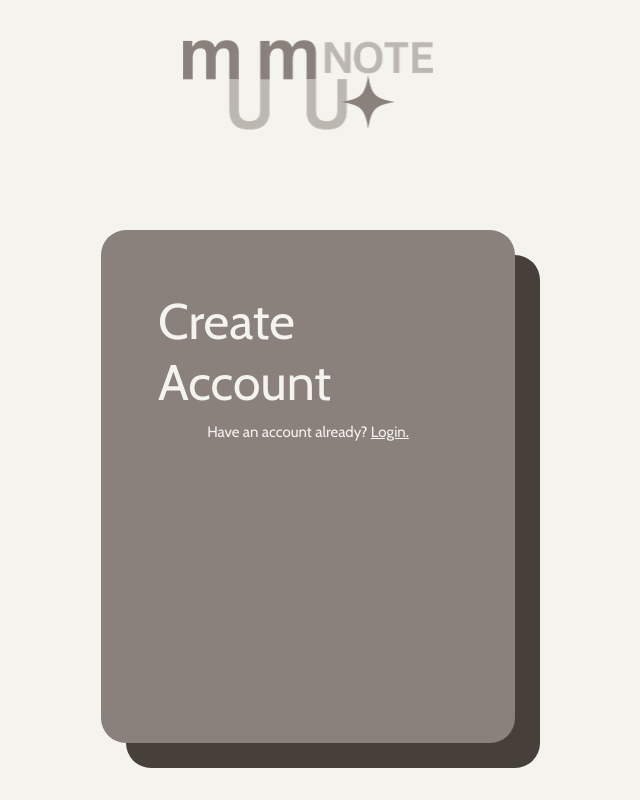
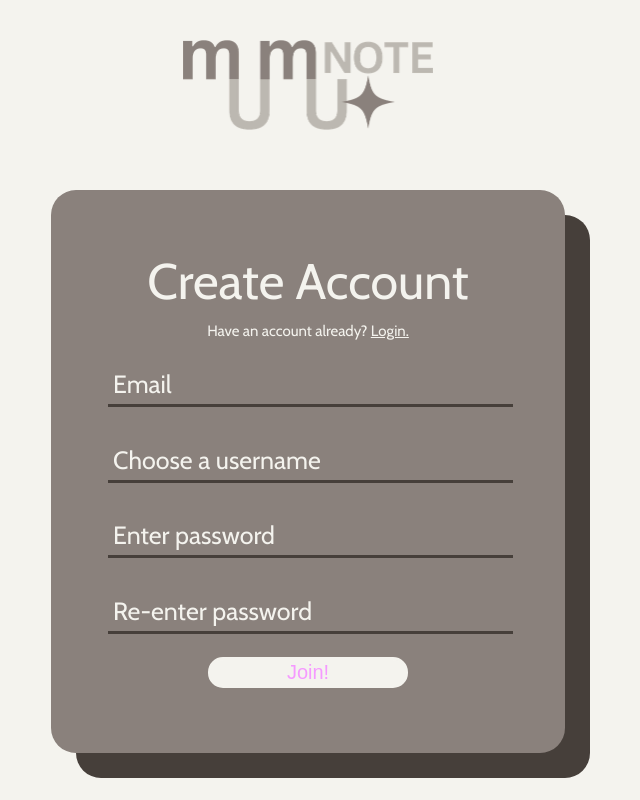
Before and after one commit to neenbeannnn/MuMuNote, a Next.js app: page /createaccount in a window 1280 px wide. Shown: the whole page, without its empty margins (332-972 px from the left). Built offline with nearby package versions, Linux system fonts and the light colour scheme.

Commit message:
NH - added forgot password page and consistent formatting across pages

```diff
--- a/app/components/CreateAccountView.tsx
+++ b/app/components/CreateAccountView.tsx
@@ -2,6 +2,9 @@
 import Link from "next/link";
 import styles from "../styles/createaccountview.module.scss";
 import Image from "next/image";
+import FormField from "./FormField";
+import FormButton from "./FormButton";
+import Form from "next/form";
 
 export default function CreateAccountView() {
     return <div className={styles.pageContainer}>
@@ -25,6 +28,45 @@ export default function CreateAccountView() {
                     Login.
                 </Link>
             </h3>
+            <Form
+                id="create-account-form"
+                action="/search"
+                className={styles.createAccountForm}
+            >
+                <FormField
+                    type="email"
+                    id="create-account-email"
+                    name="create-account-email"
+                    required={true}
+                    placeholder="Email"
+                />
+                <FormField
+                    type="username"
+                    id="create-account-username"
+                    name="create-account-username"
+                    required={true}
+                    placeholder="Choose a username"
+                />
+                <FormField
+                    type="password"
+                    id="create-account-password"
+                    name="create-account-password"
+                    required={true}
+                    placeholder="Enter password"
+                />
+                <FormField
+                    type="password"
+                    id="create-account-reenter-password"
+                    name="create-account-reenter-password"
+                    required={true}
+                    placeholder="Re-enter password"
+                />
+                <FormButton
+                    value="Join!"
+                    name="create-account-button"
+                    form="create-account-form"
+                />
+            </Form>
         </div>
     </div>
 }
--- a/app/components/LoginView.tsx
+++ b/app/components/LoginView.tsx
@@ -59,7 +59,7 @@ export default function LoginView() {
             value="Login"
             name="login-button"
             form="login-form"
-        ></FormButton>
+        />
         </Form>
       </div>
     </div>
--- a/app/styles/createaccountview.module.scss
+++ b/app/styles/createaccountview.module.scss
@@ -25,9 +25,9 @@
     justify-content: flex-start;
     align-items: center;
     /*Box Model*/
-    height: 400px;
-    width: 300px;
-    margin-top: 100px;
+    height: 450px;
+    width: 400px;
+    margin-top: 60px;
     padding: 5%;
     border-radius: 25px;
     /*Color*/
@@ -35,6 +35,24 @@
     box-shadow: 25px 25px 0 map.get($colors, "dark");
     /*Typography*/
     /*Cursor*/
+    /*Pseudo-classes*/
+}
+
+.createAccountForm {
+    /*Positioning*/
+
+    /*Box Model*/
+    width: 100%;
+    height: 100%;
+    display: flex;
+    flex-direction: column;
+    justify-content: space-around;
+    /*Color*/
+
+    /*Typography*/
+
+    /*Cursor*/
+
     /*Pseudo-classes*/
 }
 
--- a/app/styles/forgotpasswordview.module.scss
+++ b/app/styles/forgotpasswordview.module.scss
@@ -22,13 +22,11 @@
     /*Positioning*/
     display: flex;
     flex-direction: column;
-    justify-content: flex-start;
-    align-items: center;
     /*Box Model*/
-    height: 400px;
-    width: 300px;
+    height: 250px;
+    width: 500px;
     margin-top: 100px;
-    padding: 5%;
+    padding: 3%;
     border-radius: 25px;
     /*Color*/
     background-color: map.get($colors, "primary");
@@ -38,6 +36,34 @@
     /*Pseudo-classes*/
 }
 
+.backArrow {
+    /*Positioning*/
+    align-self: flex-start;
+    /*Box Model*/
+    /*Color*/
+    color: map.get($colors, "light");
+    /*Typography*/
+    /*Cursor*/
+    cursor: pointer;
+    /*Pseudo-classes*/
+    &:hover {
+        color: map.get($colors, "accent");
+    }
+}
+
 .forgotPasswordTitle {
-    @include heading-2;
+    @include heading-1;
+    align-self: center;
 }
+
+.forgotPasswordSubtitle {
+    @include heading-3;
+    align-self: center;
+}
+
+.forgotPasswordContainer {
+    height: 100%;
+    display: flex;
+    flex-direction: column;
+    justify-content: space-around;
+}
--- a/app/styles/formbutton.module.scss
+++ b/app/styles/formbutton.module.scss
@@ -4,7 +4,7 @@
 .formButton {
     /*Positioning*/
     /*Box Model*/
-    width: 70%;
+    width: 50%;
     padding: 10;
     margin: 0 auto;
     border: 3px solid map.get($colors, "light");
--- a/package.json
+++ b/package.json
@@ -9,6 +9,10 @@
     "lint": "eslint"
   },
   "dependencies": {
+    "@emotion/react": "^11.14.0",
+    "@emotion/styled": "^11.14.1",
+    "@mui/icons-material": "^7.3.9",
+    "@mui/material": "^7.3.9",
     "next": "16.1.6",
     "react": "^19.2.4",
     "react-dom": "^19.2.4",
```
Also changed, not shown: app/components/ForgotPasswordView.tsx (+35 -2 lines), app/blank.css (deleted), 2 other files (tests, documents, lock files or other folders).
